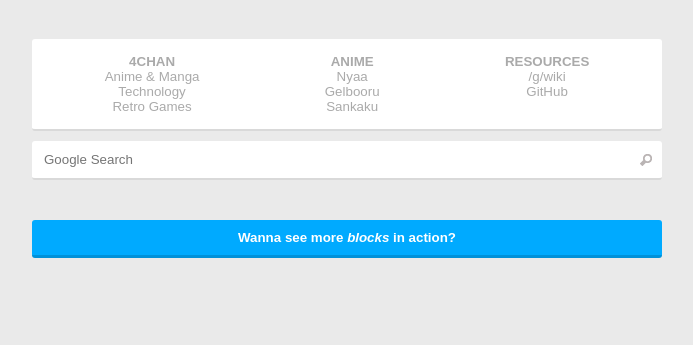
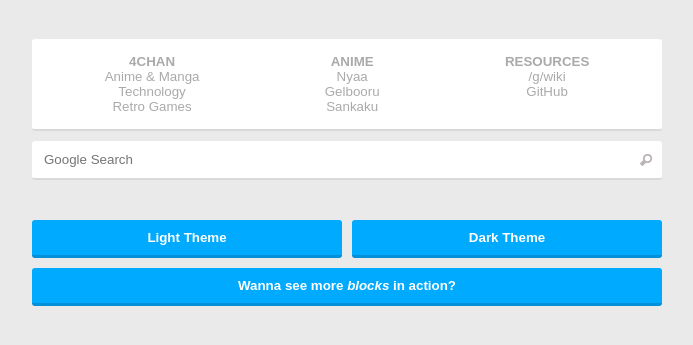
Before and after one commit to JackosDev/Minimo-Homepage, a plain HTML site: page index.html in a window 1280 px wide. Shown: the part 117-462 px from the top of the page, without its empty margins (293-986 px from the left). Drawn offline with Linux system fonts and the light colour scheme.

Commit message:
Renamed colors.css to theme.css. Added dark theme.

```diff
--- a/css/main.css
+++ b/css/main.css
@@ -55,12 +55,12 @@ section > * {
     border-radius: 3px;
     border-bottom: 2px solid;
     word-wrap: break-word;
-    transition: 0.25s;
+    transition: all 0.25s;
 }
 
 .block:hover {
     box-shadow: 0 1px 2px rgba(0,0,0, 0.3);
-    transition: 0.25s;
+    transition: all 0.25s;
 }
 
 .block.full-size {
@@ -81,6 +81,7 @@ section > * {
     border-bottom: 3px solid rgba(0,0,0, 0.15);
     justify-content: center;
     font-weight: bold;
+    cursor: pointer;
 }
 
 ul {
@@ -97,7 +98,7 @@ li:first-child {
 
 input {
     flex: 1 1 auto;
-    background: url('../img/search.png') no-repeat right;
+    background: url("../img/search.png") no-repeat right;
     padding-right: 15px;
     border: 0;
     outline-style: solid;
--- /dev/null
+++ b/css/theme-dark.css
@@ -0,0 +1,36 @@
+/*  Copyright © 2014 Jackos
+    This work is free. You can redistribute it and/or modify it under the
+    terms of the Do What The Fuck You Want To Public License, Version 2,
+    as published by Sam Hocevar. See the COPYING file for more details. */
+
+/* Header */
+header {
+    background-color: inherit;
+    color: #6f6f6f;
+}
+
+/* Body */
+body {
+    background-color: #272727;
+    color: #6f6f6f;
+}
+
+.block {
+    background-color: #3f3f3f;
+    border-bottom-color: rgba(0,0,0, 0.15);
+}
+
+.block.color {
+    border-left-color: rgba(0,0,0, 0.2);
+}
+
+.block.button {
+    background-color: #333;
+    color: #aaa;
+}
+
+input {
+    outline-width: 0px;
+    outline-color: #ddd;
+    background-image: url("../img/search-black.png");
+}
--- a/index.html
+++ b/index.html
@@ -11,8 +11,15 @@
     <head>
         <meta charset="UTF-8">
         <title>Homepage</title>
+
         <link rel="stylesheet" type="text/css" href="css/main.css" />
-        <link rel="stylesheet" type="text/css" href="css/colors.css" />
+        <link rel="stylesheet" type="text/css" href="css/theme.css" id="theme" />
+
+        <script>
+            function changeTheme(url) {
+                document.getElementById("theme").setAttribute("href", url);
+            }
+        </script>
     </head>
     <body>
         <header>
@@ -47,7 +54,10 @@
             </section>
 
             <section style="margin-top: 30px;">
-                <a class="block button" href="home.html">Wanna see more&nbsp;<i>blocks</i>&nbsp;in action?</a>
+                <span class="block button half-size" onclick="changeTheme('css/theme.css')">Light Theme</span>
+                <span class="block button half-size" onclick="changeTheme('css/theme-dark.css')">Dark Theme</span>
+
+                <a class="block button full-size" href="home.html">Wanna see more&nbsp;<i>blocks</i>&nbsp;in action?</a>
             </section>
         </main>
     </body>
```
Also changed, not shown: home.html (+1 -1 lines), css/theme.css (renamed from css/colors.css), img/search-black.png (added), 1 other file.
